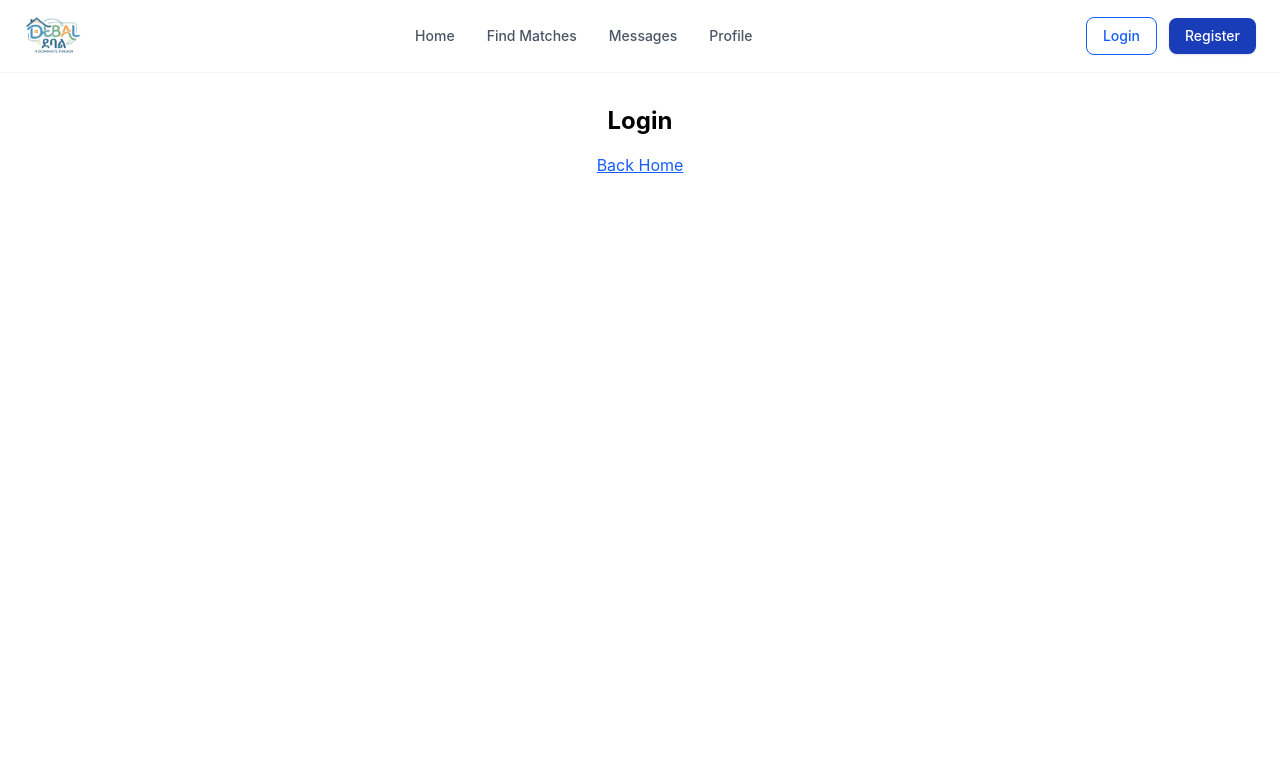
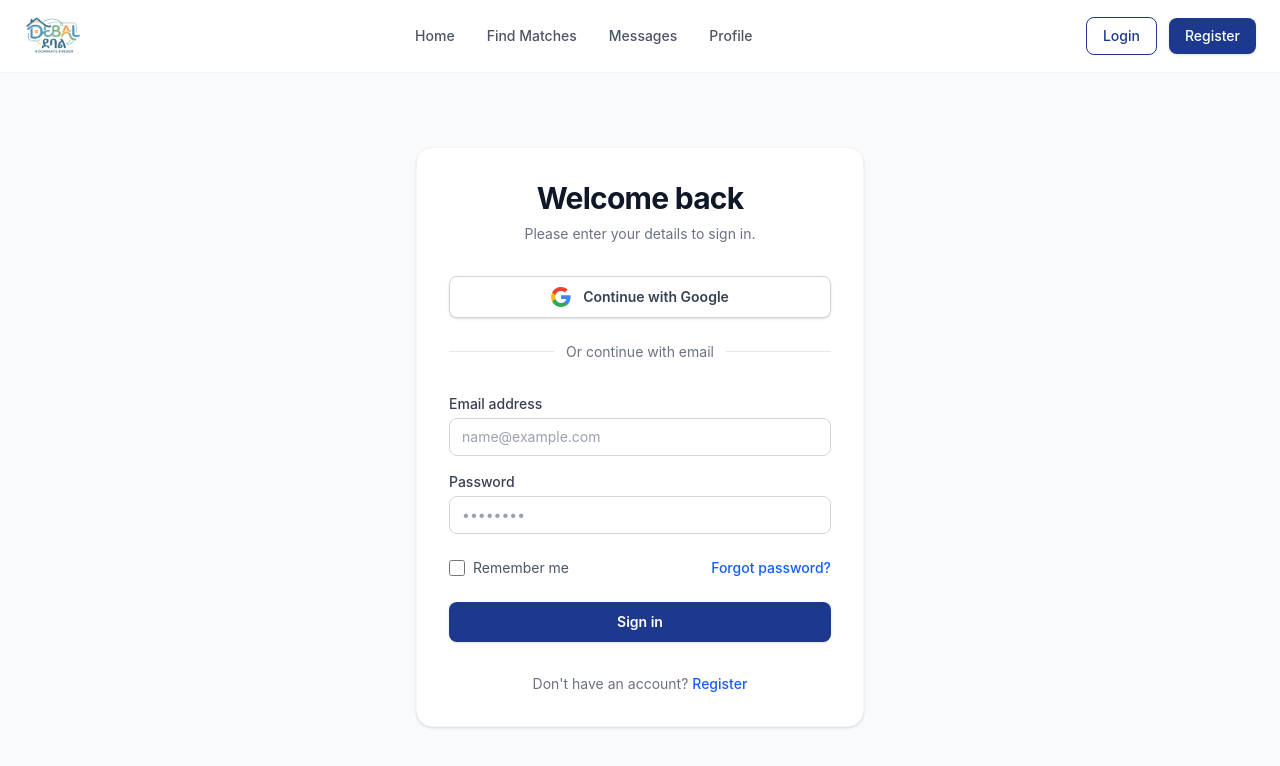
Before and after one commit to Natnael9/Debal, a React (Vite) app in the folder frontend/: page /login in a window 1280 px wide. Shown: the top 766 px of the page. Built offline with nearby package versions, Linux system fonts and the light colour scheme.

Commit message:
feat: add login and register UI

```diff
--- a/frontend/package.json
+++ b/frontend/package.json
@@ -10,7 +10,7 @@
     "preview": "vite preview"
   },
   "dependencies": {
-    "@hookform/resolvers": "^5.7.1",
+    "@hookform/resolvers": "^5.9.0",
     "@tailwindcss/vite": "^4.3.3",
     "@tanstack/react-query": "^5.101.4",
     "react": "^19.2.8",
--- /dev/null
+++ b/frontend/src/components/auth/AuthCard.jsx
@@ -0,0 +1,25 @@
+function AuthCard({ title, description, children }) {
+  return (
+    <div className="flex min-h-[calc(100vh-73px)] items-center justify-center bg-gray-50 px-4 py-12">
+      <div className="w-full max-w-md space-y-8 rounded-2xl border border-gray-100 bg-white p-8 shadow-sm">
+
+        {/* Header */}
+        <div className="text-center">
+          <h2 className="text-3xl font-bold tracking-tight text-gray-900">
+            {title}
+          </h2>
+
+          <p className="mt-2 text-sm text-gray-500">
+            {description}
+          </p>
+        </div>
+
+        {/* Page-specific content */}
+        {children}
+
+      </div>
+    </div>
+  );
+}
+
+export default AuthCard;
--- /dev/null
+++ b/frontend/src/components/auth/LoginForm.jsx
@@ -0,0 +1,160 @@
+import { Link } from "react-router-dom";
+import { useState } from "react";
+
+function LoginForm() {
+  const [email, setEmail] = useState("");
+  const [password, setPassword] = useState("");
+
+  const handleSubmit = (e) => {
+    e.preventDefault();
+
+    console.log({
+      email,
+      password,
+    });
+  };
+
+  return (
+    <>
+    <div className="mt-8">
+  <button
+    type="button"
+    className="flex w-full items-center justify-center gap-3 rounded-lg border border-gray-300 bg-white px-4 py-2.5 text-sm font-semibold text-gray-700 shadow-sm transition hover:bg-gray-50"
+  >
+    <svg
+      className="h-5 w-5"
+      viewBox="0 0 24 24"
+      aria-hidden="true"
+    >
+      <path
+        fill="#4285F4"
+        d="M23.49 12.27c0-.79-.07-1.55-.2-2.27H12v4.3h6.44a5.5 5.5 0 0 1-2.39 3.61v3h3.87c2.27-2.09 3.57-5.17 3.57-8.64Z"
+      />
+      <path
+        fill="#34A853"
+        d="M12 24c3.24 0 5.96-1.07 7.95-2.9l-3.87-3a7.18 7.18 0 0 1-10.69-3.79H1.39v3.09A12 12 0 0 0 12 24Z"
+      />
+      <path
+        fill="#FBBC05"
+        d="M5.39 14.31A7.22 7.22 0 0 1 5.39 9.7V6.61H1.39a12 12 0 0 0 0 10.78l4-3.08Z"
+      />
+      <path
+        fill="#EA4335"
+        d="M12 4.77c1.76 0 3.34.61 4.59 1.81l3.44-3.44C17.95 1.1 15.24 0 12 0A12 12 0 0 0 1.39 6.61l4 3.09A7.18 7.18 0 0 1 12 4.77Z"
+      />
+    </svg>
+
+    Continue with Google
+  </button>
+
+<div className="relative my-6">
+  <div className="absolute inset-0 flex items-center">
+    <div className="w-full border-t border-gray-200" />
+  </div>
+
+  <div className="relative flex justify-center text-sm">
+    <span className="bg-white px-3 text-gray-500">
+      Or continue with email
+    </span>
+  </div>
+</div>
+
+
+</div>
+      <form className="mt-8 space-y-6" onSubmit={handleSubmit}>
+
+        <div className="space-y-4">
+
+          {/* Email */}
+          <div>
+            <label
+              htmlFor="email"
+              className="block text-sm font-medium text-gray-700"
+            >
+              Email address
+            </label>
+
+            <input
+              id="email"
+              type="email"
+              value={email}
+              onChange={(e) => setEmail(e.target.value)}
+              placeholder="name@example.com"
+              className="mt-1 block w-full rounded-lg border border-gray-300 px-3 py-2 text-gray-900 placeholder-gray-400 focus:border-blue-600 focus:outline-none focus:ring-1 focus:ring-blue-600 sm:text-sm"
+            />
+          </div>
+
+          {/* Password */}
+          <div>
+            <label
+              htmlFor="password"
+              className="block text-sm font-medium text-gray-700"
+            >
+              Password
+            </label>
+
+            <input
+              id="password"
+              type="password"
+              value={password}
+              onChange={(e) => setPassword(e.target.value)}
+              placeholder="••••••••"
+              className="mt-1 block w-full rounded-lg border border-gray-300 px-3 py-2 text-gray-900 placeholder-gray-400 focus:border-blue-600 focus:outline-none focus:ring-1 focus:ring-blue-600 sm:text-sm"
+            />
+          </div>
+
+        </div>
+
+        {/* Remember / Forgot */}
+        <div className="flex items-center justify-between text-sm">
+
+          <div className="flex items-center">
+            <input
+              id="remember-me"
+              type="checkbox"
+              className="h-4 w-4 rounded border-gray-300 text-blue-600 focus:ring-blue-500"
+            />
+
+            <label
+              htmlFor="remember-me"
+              className="ml-2 text-gray-600"
+            >
+              Remember me
+            </label>
+          </div>
+
+          <a
+            href="#"
+            className="font-medium text-blue-600 hover:text-blue-500"
+          >
+            Forgot password?
+          </a>
+
+        </div>
+
+        {/* Submit */}
+        <button
+          type="submit"
+          className="w-full rounded-lg bg-blue-900 px-4 py-2.5 text-sm font-semibold text-white shadow-sm transition hover:bg-blue-700"
+        >
+          Sign in
+        </button>
+
+      </form>
+
+      {/* Register link */}
+      <p className="text-center text-sm text-gray-500">
+        Don't have an account?{" "}
+
+        <Link
+          to="/register"
+          className="font-medium text-blue-600 hover:text-blue-500"
+        >
+          Register
+        </Link>
+      </p>
+    </>
+  );
+}
+
+export default LoginForm;
--- /dev/null
+++ b/frontend/src/components/auth/RegisterForm.jsx
@@ -0,0 +1,124 @@
+import { Link } from "react-router-dom";
+import { useForm } from "react-hook-form";
+import { zodResolver } from "@hookform/resolvers/zod";
+
+import { registerSchema } from "../../schemas/authSchema";
+
+function RegisterForm() {
+  const {
+    register,
+    handleSubmit,
+    formState: { errors },
+  } = useForm({
+    resolver: zodResolver(registerSchema),
+  });
+
+  const onSubmit = (data) => {
+    console.log("Registration data:", data);
+  };
+
+  return (
+    <>
+      <form
+        className="mt-8 space-y-6"
+        onSubmit={handleSubmit(onSubmit)}
+      >
+        <div className="space-y-4">
+
+          {/* Name */}
+          <div>
+            <label
+              htmlFor="name"
+              className="block text-sm font-medium text-gray-700"
+            >
+              Full Name
+            </label>
+
+            <input
+              id="name"
+              type="text"
+              placeholder="name"
+              {...register("name")}
+              className="mt-1 block w-full rounded-lg border border-gray-300 px-3 py-2 text-gray-900 placeholder-gray-400 focus:border-blue-600 focus:outline-none focus:ring-1 focus:ring-blue-600 sm:text-sm"
+            />
+
+            {errors.name && (
+              <p className="mt-1 text-sm text-red-600">
+                {errors.name.message}
+              </p>
+            )}
+          </div>
+
+          {/* Email */}
+          <div>
+            <label
+              htmlFor="email"
+              className="block text-sm font-medium text-gray-700"
+            >
+              Email address
+            </label>
+
+            <input
+              id="email"
+              type="email"
+              placeholder="name@example.com"
+              {...register("email")}
+              className="mt-1 block w-full rounded-lg border border-gray-300 px-3 py-2 text-gray-900 placeholder-gray-400 focus:border-blue-600 focus:outline-none focus:ring-1 focus:ring-blue-600 sm:text-sm"
+            />
+
+            {errors.email && (
+              <p className="mt-1 text-sm text-red-600">
+                {errors.email.message}
+              </p>
+            )}
+          </div>
+
+          {/* Password */}
+          <div>
+            <label
+              htmlFor="password"
+              className="block text-sm font-medium text-gray-700"
+            >
+              Password
+            </label>
+
+            <input
+              id="password"
+              type="password"
+              placeholder="••••••••"
+              {...register("password")}
+              className="mt-1 block w-full rounded-lg border border-gray-300 px-3 py-2 text-gray-900 placeholder-gray-400 focus:border-blue-600 focus:outline-none focus:ring-1 focus:ring-blue-600 sm:text-sm"
+            />
+
+            {errors.password && (
+              <p className="mt-1 text-sm text-red-600">
+                {errors.password.message}
+              </p>
+            )}
+          </div>
+
+        </div>
+
+        <button
+          type="submit"
+          className="w-full rounded-lg bg-blue-900 px-4 py-2.5 text-sm font-semibold text-white shadow-sm transition hover:bg-blue-700"
+        >
+          Get Started
+        </button>
+      </form>
+
+      <p className="text-center text-sm text-gray-500">
+        Already have an account?{" "}
+
+        <Link
+          to="/login"
+          className="font-medium text-blue-600 hover:text-blue-500"
+        >
+          Sign in
+        </Link>
+      </p>
+    </>
+  );
+}
+
+export default RegisterForm;
--- a/frontend/src/components/common/Navbar.jsx
+++ b/frontend/src/components/common/Navbar.jsx
@@ -49,13 +49,13 @@ function Navbar() {
         <div className="hidden md:flex items-center gap-3">
           <NavLink
             to="/login"
-            className="rounded-lg border border-blue-600 px-4 py-2 text-sm font-medium text-blue-600 transition hover:bg-blue-50"
+            className="rounded-lg border border-blue-900 px-4 py-2 text-sm font-medium text-blue-900 transition hover:bg-blue-50"
           >
             Login
           </NavLink>
           <NavLink
             to="/register"
-            className="rounded-lg bg-blue-800 px-4 py-2 text-sm font-medium text-white transition hover:bg-blue-700 shadow-sm"
+            className="rounded-lg bg-blue-900 px-4 py-2 text-sm font-medium text-white transition hover:bg-blue-700 shadow-sm"
           >
             Register
           </NavLink>
@@ -102,7 +102,7 @@ function Navbar() {
               </NavLink>
               <NavLink
                 to="/register"
-                className="text-center rounded-lg bg-blue-800 px-4 py-2.5 text-base font-medium text-white transition hover:bg-blue-700 shadow-sm"
+                className="text-center rounded-lg bg-blue-900 px-4 py-2.5 text-base font-medium text-white transition hover:bg-blue-700 shadow-sm"
                 onClick={closeMenu}
               >
                 Register
--- a/frontend/src/pages/LoginPage.jsx
+++ b/frontend/src/pages/LoginPage.jsx
@@ -0,0 +1,15 @@
+import AuthCard from "../components/auth/AuthCard";
+import LoginForm from "../components/auth/LoginForm";
+
+function LoginPage() {
+  return (
+    <AuthCard
+      title="Welcome back"
+      description="Please enter your details to sign in."
+    >
+      <LoginForm />
+    </AuthCard>
+  );
+}
+
+export default LoginPage;
--- a/frontend/src/routes/PublicRoutes.jsx
+++ b/frontend/src/routes/PublicRoutes.jsx
@@ -1,4 +1,6 @@
 import { Routes, Route, Link } from "react-router-dom";
+import LoginPage from "../pages/LoginPage";
+import RegisterPage from "../pages/RegisterPage";
 
 const LandingPage = () => (
   <div className="p-8 text-center">
@@ -11,19 +13,19 @@ const LandingPage = () => (
   </div>
 );
 
-const LoginPage = () => (
-  <div className="p-8 text-center">
-    <h1 className="text-2xl font-bold mb-4">Login</h1>
-    <Link to="/" className="text-blue-600 underline">Back Home</Link>
-  </div>
-);
+// const LoginPage = () => (
+//   <div className="p-8 text-center">
+//     <h1 className="text-2xl font-bold mb-4">Login</h1>
+//     <Link to="/" className="text-blue-600 underline">Back Home</Link>
+//   </div>
+// );
 
-const RegisterPage = () => (
-  <div className="p-8 text-center">
-    <h1 className="text-2xl font-bold mb-4">Register</h1>
-    <Link to="/" className="text-blue-600 underline">Back Home</Link>
-  </div>
-);
+// const RegisterPage = () => (
+//   <div className="p-8 text-center">
+//     <h1 className="text-2xl font-bold mb-4">Register</h1>
+//     <Link to="/" className="text-blue-600 underline">Back Home</Link>
+//   </div>
+// );
 
 function PublicRoutes() {
   return (
--- /dev/null
+++ b/frontend/src/schemas/authSchema.js
@@ -0,0 +1,27 @@
+import { z } from "zod";
+
+export const loginSchema = z.object({
+  email: z
+    .string()
+    .min(1, "Email is required")
+    .email("Please enter a valid email address"),
+
+  password: z
+    .string()
+    .min(8, "Password must be at least 8 characters"),
+});
+
+export const registerSchema = z.object({
+  name: z
+    .string()
+    .min(2, "Name must be at least 2 characters"),
+
+  email: z
+    .string()
+    .min(1, "Email is required")
+    .email("Please enter a valid email address"),
+
+  password: z
+    .string()
+    .min(8, "Password must be at least 8 characters"),
+});
```
Also changed, not shown: frontend/src/pages/RegisterPage.jsx (+15 -0 lines), 1 other file (tests, documents, lock files or other folders).
